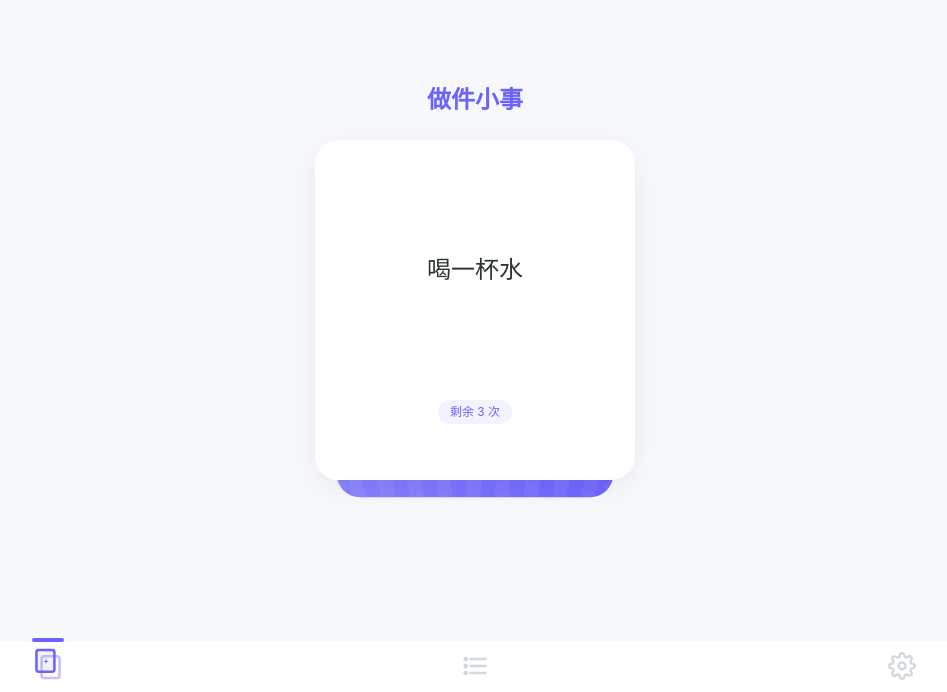
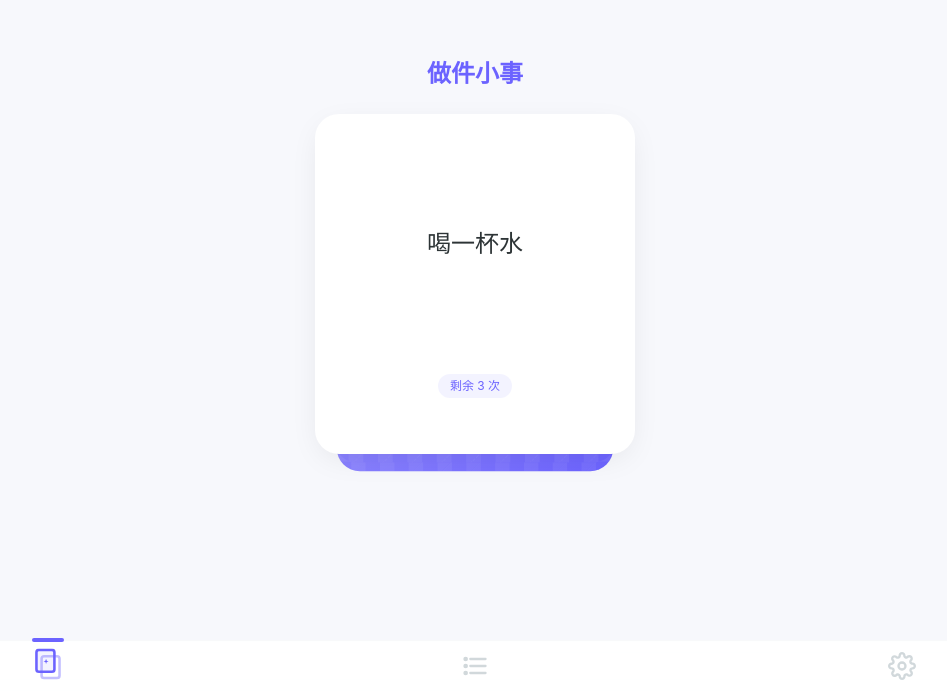
Before and after one commit to DavidXie03/do-little-things, a Vue app: page / in a window 1280 px wide. Shown: the part 108-800 px from the top of the page, without its empty margins (165-1112 px from the left). Built offline with nearby package versions, Linux system fonts and the light colour scheme.

Commit message:
Revert all page transition animations

```diff
--- a/src/App.vue
+++ b/src/App.vue
@@ -1,83 +1,17 @@
 <script setup lang="ts">
-import { ref, watch } from 'vue'
-import { RouterView, useRoute } from 'vue-router'
+import { RouterView } from 'vue-router'
 import TabBar from './components/TabBar.vue'
 import { useTabSwipe } from './composables/useTabSwipe'
 
 useTabSwipe()
-
-const route = useRoute()
-const TAB_PATHS = ['/', '/todos', '/settings']
-const transitionName = ref('fade')
-
-watch(() => route.path, (newPath, oldPath) => {
-  const newIdx = TAB_PATHS.indexOf(newPath)
-  const oldIdx = TAB_PATHS.indexOf(oldPath ?? '/')
-  if (newIdx >= 0 && oldIdx >= 0) {
-    transitionName.value = newIdx > oldIdx ? 'slide-left' : 'slide-right'
-  } else {
-    transitionName.value = 'fade'
-  }
-})
 </script>
 
 <template>
   <div class="h-full flex flex-col overflow-hidden" style="background-color: var(--bg-primary); transition: background-color 0.3s ease;">
-    <main class="flex-1 overflow-hidden relative" style="padding-bottom: calc(52px + var(--safe-area-bottom));">
-      <RouterView v-slot="{ Component }">
-        <transition :name="transitionName">
-          <component :is="Component" :key="route.path" />
-        </transition>
-      </RouterView>
+    <main class="flex-1 overflow-hidden" style="padding-bottom: calc(52px + var(--safe-area-bottom));">
+      <RouterView />
     </main>
 
     <TabBar />
   </div>
 </template>
-
-<style scoped>
-main > :deep(*) {
-  position: absolute;
-  top: 0;
-  left: 0;
-  width: 100%;
-  height: 100%;
-}
-</style>
-
-<style>
-.fade-enter-active,
-.fade-leave-active {
-  transition: opacity 0.2s ease;
-}
-
-.fade-enter-from,
-.fade-leave-to {
-  opacity: 0;
-}
-
-.slide-left-enter-active,
-.slide-left-leave-active,
-.slide-right-enter-active,
-.slide-right-leave-active {
-  transition: transform 0.3s cubic-bezier(0.4, 0, 0.2, 1),
-              opacity 0.3s cubic-bezier(0.4, 0, 0.2, 1);
-  will-change: transform, opacity;
-}
-
-.slide-left-enter-from {
-  transform: translateX(100%);
-}
-
-.slide-left-leave-to {
-  transform: translateX(-100%);
-}
-
-.slide-right-enter-from {
-  transform: translateX(-100%);
-}
-
-.slide-right-leave-to {
-  transform: translateX(100%);
-}
-</style>
```
